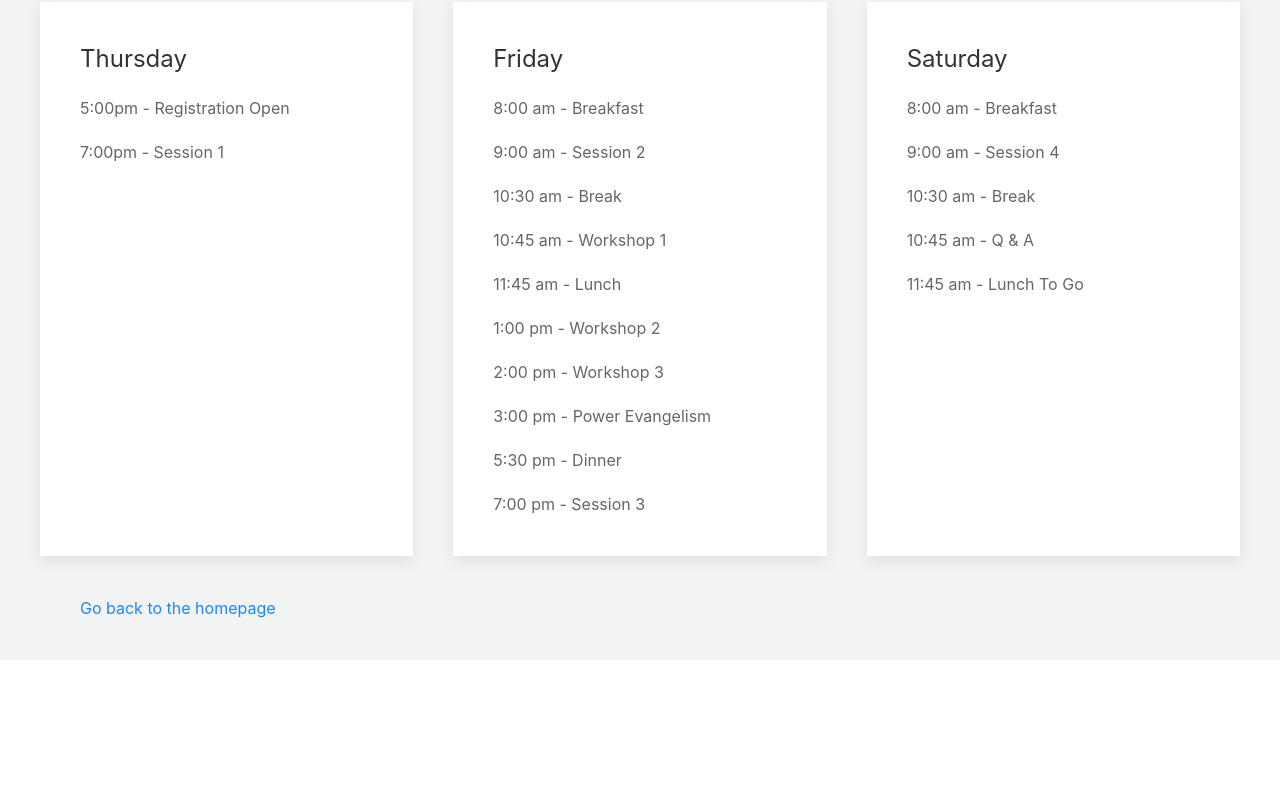
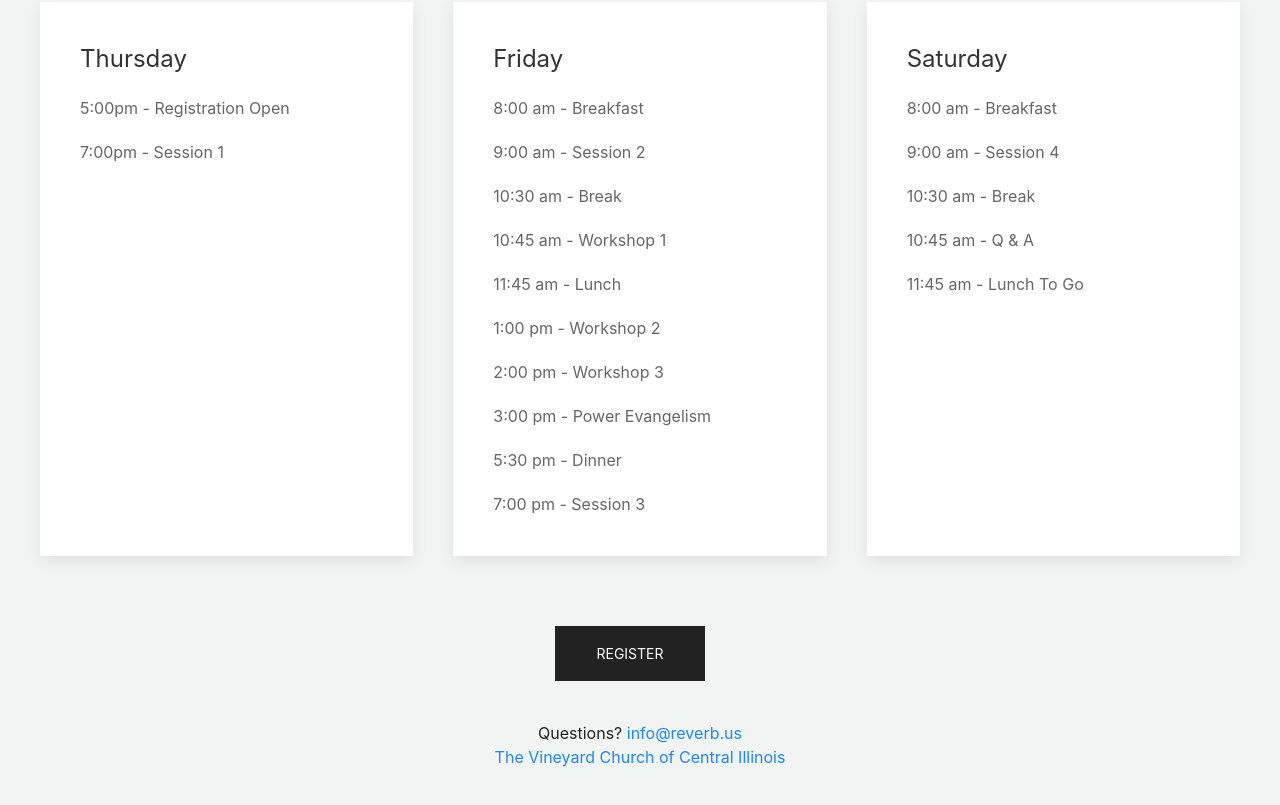
Before and after one commit to TheVineyardChurch/reverb_conference, a Gatsby site: page /about in a window 1280 px wide. Shown: the part 4142-4947 px from the top of the page. Before the commit the page ends 4802 px from the top, so only its background shows below. Built offline with nearby package versions, Linux system fonts and the light colour scheme; Gatsby itself is replaced by a stand-in of ours.

Commit message:
added email and tvc address to footer

```diff
--- a/src/components/footer.js
+++ b/src/components/footer.js
@@ -1,11 +1,12 @@
 import React from "react"
-import { Link } from "gatsby"
-
 
 const Footer = () => (
   <div className="uk-padding">
     <footer>
-      <Link to="/">Go back to the homepage</Link>
+      <p className="uk-text-center">
+        Questions? <a href="mailto:info@reverb.us">info@reverb.us</a> <br />
+        <a href="http://thevineyardchurch.us">The Vineyard Church of Central Illinois</a>
+      </p>
     </footer>
   </div>
 )
--- a/src/pages/about.js
+++ b/src/pages/about.js
@@ -45,6 +45,12 @@ const About = () => (
 
       <Schedule />
 
+      <div className="uk-margin-large-top">
+        <div className="uk-text-center">
+          <a className="uk-button uk-button-secondary uk-margin-right uk-button-large" href={registerURL}>Register</a>
+        </div>
+      </div>
+
       <Footer />
     </div>
   </div>
```
